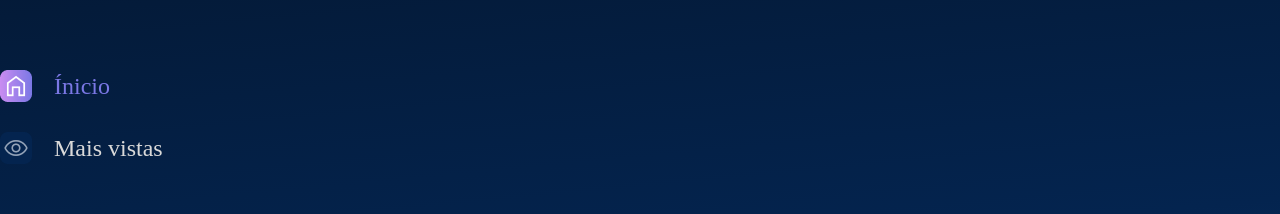
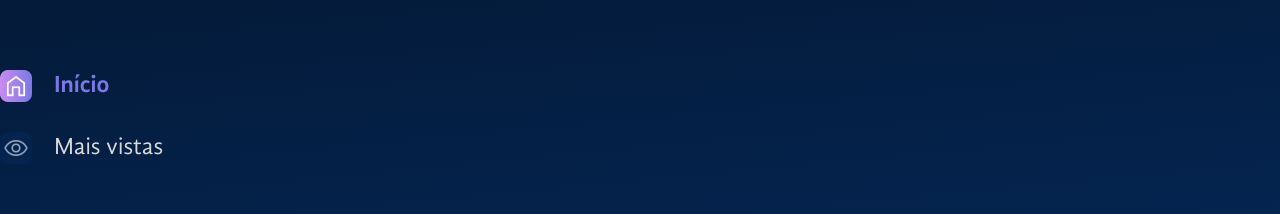
Before and after one commit to FelipeSuriz/space-app, a React (Vite) app: page / in a window 1280 px wide. Shown: the part 122-336 px from the top of the page. Built offline with nearby package versions, Linux system fonts and the light colour scheme.

Commit message:
Importando as fontes do projeto #2

```diff
--- a/src/componentes/BarraLateral/ItemNavegacao/index.jsx
+++ b/src/componentes/BarraLateral/ItemNavegacao/index.jsx
@@ -6,6 +6,7 @@
     margin-bottom: 30px;
     cursor: pointer;
     color: ${props => props.$ativo ? '#7B78E5' : '#D9D9D9'};
+    font-family: ${props => props.$ativo ? 'GandhiSansBold' : 'GandhiSansRegular'};
     display: flex;
     align-items: center;
     gap: 22px;
--- a/src/componentes/BarraLateral/index.jsx
+++ b/src/componentes/BarraLateral/index.jsx
@@ -18,7 +18,7 @@
                         iconeInativo="/icones/home-inativo.png"
                         ativo
                     >
-                        Ínicio
+                        Início
                     </ItemNavegacao>
                     <ItemNavegacao
                         iconeAtivo="/icones/mais-vistas-ativo.png"
--- a/src/componentes/EstilosGlobais/index.jsx
+++ b/src/componentes/EstilosGlobais/index.jsx
@@ -1,9 +1,21 @@
 import { createGlobalStyle } from 'styled-components'
 
+import GandhiSansBold from './fontes/GandhiSans-Bold.otf'
+import GandhiSansRegular from './fontes/GandhiSans-Regular.otf'
+
 const EstilosGlobais = createGlobalStyle`
-    html {
+@font-face {
+  font-family: 'GandhiSansBold';
+  src: local('Gandhi Sans Bold'), local('GandhiSansBold'), url(${GandhiSansBold});
+}
+@font-face {
+  font-family: 'GandhiSansRegular';
+  src: local('Gandhi Sans Regular'), local('GandhiSansRegular'), url(${GandhiSansRegular});
+}
+  html {
   line-height: 1.15;
   -webkit-text-size-adjust: 100%;
+  font-family: 'GandhiSansRegular';
 }
 body {
   margin: 0;
```
